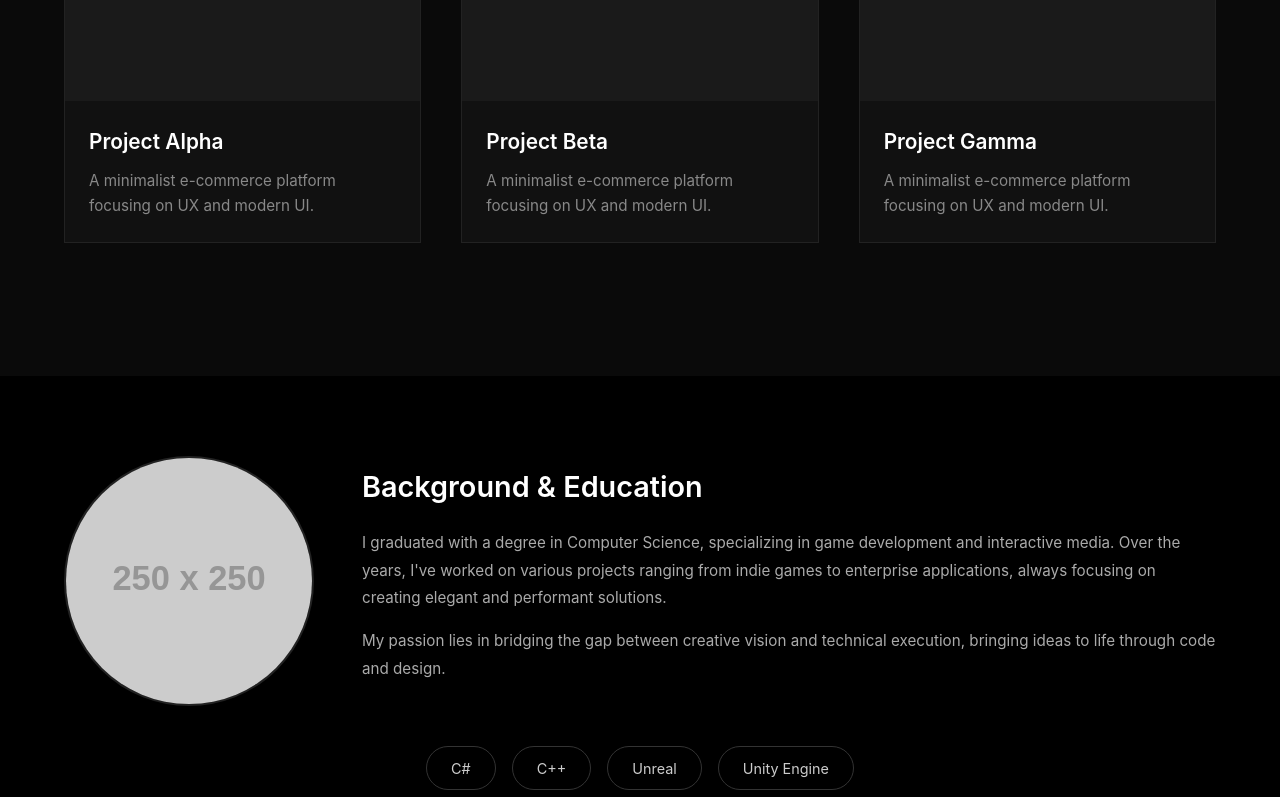
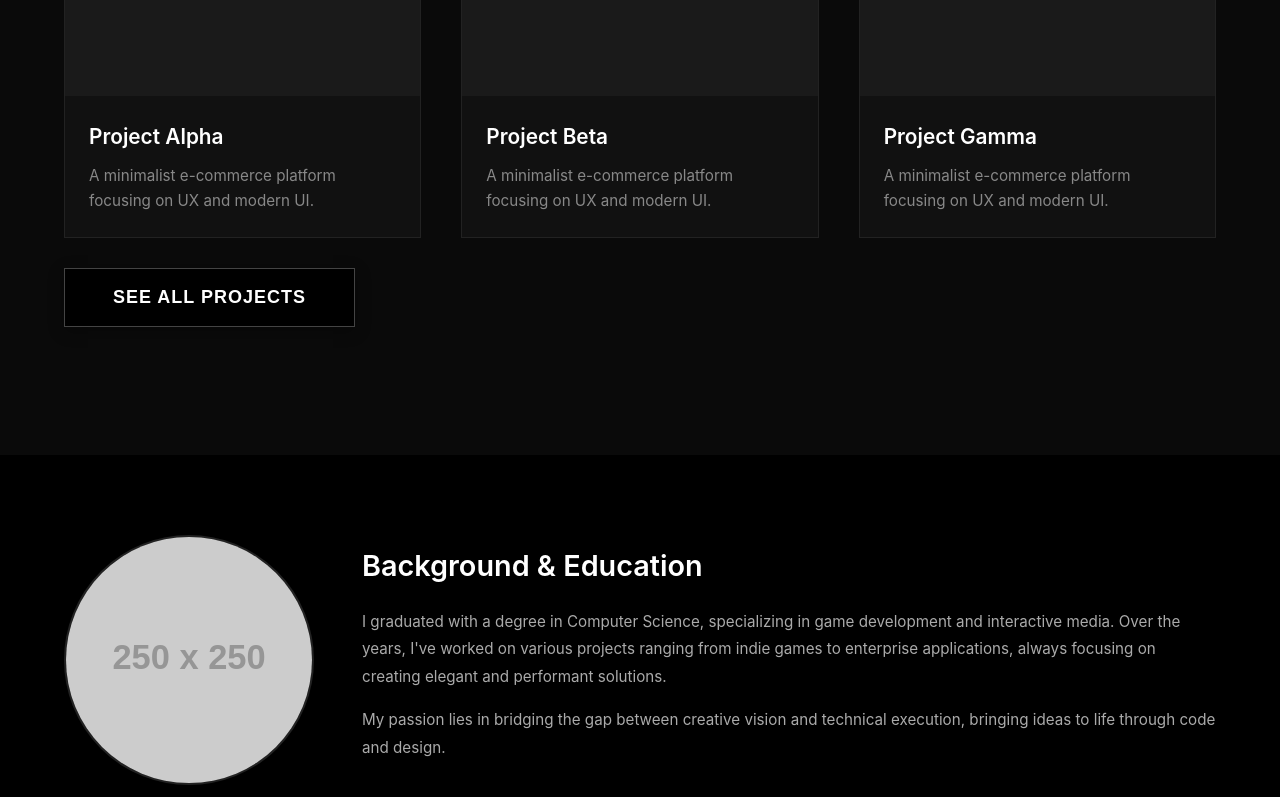
Before and after one commit to benflwrs/portfolio, a React (Create React App) app: page / in a window 1280 px wide. Shown: the part 1224-2021 px from the top of the page. Built offline with nearby package versions, Linux system fonts and the light colour scheme.

Commit message:
added button component

```diff
--- a/src/App.css
+++ b/src/App.css
@@ -10,6 +10,19 @@
             color: #fff;
             line-height: 1.6;
         }
+
+		.hor-display
+		{
+			display: block;
+			align-content: center;
+			align-items: center;
+			align-self: center;
+		}
+
+		.m-30px
+		{
+			margin-top: 30px;
+		}
 
         /* Navbar */
         nav {
--- a/src/App.tsx
+++ b/src/App.tsx
@@ -2,10 +2,8 @@ import React from 'react';
 import logo from './logo.svg';
 import './App.css';
 import Navbar from './components/NavBar/Navbar'; // Add this import
-//import './components/navbar/Navbar.css';
-
+import MainButton from './components/buttons/MainButton/MainButton'; // Add this import
 import ProjectCard from './components/projectcard/ProjectCard'; // Add this import
-//import './components/projectcard/ProjectCard.css';
 
 function App() {
 	return (
@@ -13,11 +11,13 @@ function App() {
 			<Navbar></Navbar>
 
 			<section id="about">
-        <img src="https://media.giphy.com/media/26tn33aiTi1jkl6H6/giphy.gif" alt="Background" className="bg-gif"/>
+				<img src="https://media.giphy.com/media/26tn33aiTi1jkl6H6/giphy.gif" alt="Background" className="bg-gif" />
 				<div className="about-content">
-            <h1>Hello, I'm a Designer</h1>
+					<h1>Hello, I'm a Programmer</h1>
 					<p>I create minimalist digital experiences that blend aesthetics with functionality. Specialized in web design, branding, and user interfaces.</p>
+
 				</div>
+
 			</section>
 
 			<section id="projects">
@@ -40,6 +40,9 @@ function App() {
 							description="A minimalist e-commerce platform focusing on UX and modern UI."
 						/>
 					</div>
+					<div className='hor-diplay m-30px'>
+						<MainButton> See all projects</MainButton>
+					</div>
 				</div>
 			</section>
 
@@ -47,7 +50,7 @@ function App() {
 				<div className="container">
 					<div className="background-content">
 						<div className="profile-image">
-                    <img src="https://via.placeholder.com/250" alt="Profile"/>
+							<img src="https://via.placeholder.com/250" alt="Profile" />
 						</div>
 						<div className="background-text">
 							<h2>Background & Education</h2>
@@ -71,22 +74,22 @@ function App() {
 						<div className="social-links">
 							<a href="https://github.com" target="_blank" aria-label="GitHub">
 								<svg viewBox="0 0 24 24" fill="currentColor">
-                            <path d="M12 0c-6.626 0-12 5.373-12 12 0 5.302 3.438 9.8 8.207 11.387.599.111.793-.261.793-.577v-2.234c-3.338.726-4.033-1.416-4.033-1.416-.546-1.387-1.333-1.756-1.333-1.756-1.089-.745.083-.729.083-.729 1.205.084 1.839 1.237 1.839 1.237 1.07 1.834 2.807 1.304 3.492.997.107-.775.418-1.305.762-1.604-2.665-.305-5.467-1.334-5.467-5.931 0-1.311.469-2.381 1.236-3.221-.124-.303-.535-1.524.117-3.176 0 0 1.008-.322 3.301 1.23.957-.266 1.983-.399 3.003-.404 1.02.005 2.047.138 3.006.404 2.291-1.552 3.297-1.23 3.297-1.23.653 1.653.242 2.874.118 3.176.77.84 1.235 1.911 1.235 3.221 0 4.609-2.807 5.624-5.479 5.921.43.372.823 1.102.823 2.222v3.293c0 .319.192.694.801.576 4.765-1.589 8.199-6.086 8.199-11.386 0-6.627-5.373-12-12-12z"/>
+									<path d="M12 0c-6.626 0-12 5.373-12 12 0 5.302 3.438 9.8 8.207 11.387.599.111.793-.261.793-.577v-2.234c-3.338.726-4.033-1.416-4.033-1.416-.546-1.387-1.333-1.756-1.333-1.756-1.089-.745.083-.729.083-.729 1.205.084 1.839 1.237 1.839 1.237 1.07 1.834 2.807 1.304 3.492.997.107-.775.418-1.305.762-1.604-2.665-.305-5.467-1.334-5.467-5.931 0-1.311.469-2.381 1.236-3.221-.124-.303-.535-1.524.117-3.176 0 0 1.008-.322 3.301 1.23.957-.266 1.983-.399 3.003-.404 1.02.005 2.047.138 3.006.404 2.291-1.552 3.297-1.23 3.297-1.23.653 1.653.242 2.874.118 3.176.77.84 1.235 1.911 1.235 3.221 0 4.609-2.807 5.624-5.479 5.921.43.372.823 1.102.823 2.222v3.293c0 .319.192.694.801.576 4.765-1.589 8.199-6.086 8.199-11.386 0-6.627-5.373-12-12-12z" />
 								</svg>
 							</a>
 							<a href="https://linkedin.com" target="_blank" aria-label="LinkedIn">
 								<svg viewBox="0 0 24 24" fill="currentColor">
-                            <path d="M19 0h-14c-2.761 0-5 2.239-5 5v14c0 2.761 2.239 5 5 5h14c2.762 0 5-2.239 5-5v-14c0-2.761-2.238-5-5-5zm-11 19h-3v-11h3v11zm-1.5-12.268c-.966 0-1.75-.79-1.75-1.764s.784-1.764 1.75-1.764 1.75.79 1.75 1.764-.783 1.764-1.75 1.764zm13.5 12.268h-3v-5.604c0-3.368-4-3.113-4 0v5.604h-3v-11h3v1.765c1.396-2.586 7-2.777 7 2.476v6.759z"/>
+									<path d="M19 0h-14c-2.761 0-5 2.239-5 5v14c0 2.761 2.239 5 5 5h14c2.762 0 5-2.239 5-5v-14c0-2.761-2.238-5-5-5zm-11 19h-3v-11h3v11zm-1.5-12.268c-.966 0-1.75-.79-1.75-1.764s.784-1.764 1.75-1.764 1.75.79 1.75 1.764-.783 1.764-1.75 1.764zm13.5 12.268h-3v-5.604c0-3.368-4-3.113-4 0v5.604h-3v-11h3v1.765c1.396-2.586 7-2.777 7 2.476v6.759z" />
 								</svg>
 							</a>
 							<a href="https://twitter.com" target="_blank" aria-label="Twitter">
 								<svg viewBox="0 0 24 24" fill="currentColor">
-                            <path d="M18.244 2.25h3.308l-7.227 8.26 8.502 11.24H16.17l-5.214-6.817L4.99 21.75H1.68l7.73-8.835L1.254 2.25H8.08l4.713 6.231zm-1.161 17.52h1.833L7.084 4.126H5.117z"/>
+									<path d="M18.244 2.25h3.308l-7.227 8.26 8.502 11.24H16.17l-5.214-6.817L4.99 21.75H1.68l7.73-8.835L1.254 2.25H8.08l4.713 6.231zm-1.161 17.52h1.833L7.084 4.126H5.117z" />
 								</svg>
 							</a>
 							<a href="mailto:hello@email.com" aria-label="Email">
 								<svg viewBox="0 0 24 24" fill="currentColor">
-                            <path d="M0 3v18h24v-18h-24zm6.623 7.929l-4.623 5.712v-9.458l4.623 3.746zm-4.141-5.929h19.035l-9.517 7.713-9.518-7.713zm5.694 7.188l3.824 3.099 3.83-3.104 5.612 6.817h-18.779l5.513-6.812zm9.208-1.264l4.616-3.741v9.348l-4.616-5.607z"/>
+									<path d="M0 3v18h24v-18h-24zm6.623 7.929l-4.623 5.712v-9.458l4.623 3.746zm-4.141-5.929h19.035l-9.517 7.713-9.518-7.713zm5.694 7.188l3.824 3.099 3.83-3.104 5.612 6.817h-18.779l5.513-6.812zm9.208-1.264l4.616-3.741v9.348l-4.616-5.607z" />
 								</svg>
 							</a>
 						</div>
--- a/src/components/NavBar/NavBar.tsx
+++ b/src/components/NavBar/NavBar.tsx
@@ -3,32 +3,33 @@ import React, { JSX, useEffect, useState } from 'react';
 const navItems: { id: string; label: string }[] = [
     { id: 'about', label: 'About' },
     { id: 'projects', label: 'Projects' },
-    { id: 'background', label: 'Background' },
-    { id: 'contact', label: 'Contact' },
+    { id: 'resume', label: 'Resume' },
+    //{ id: 'background', label: 'Background' },
+    //{ id: 'contact', label: 'Contact' },
 ];
 
 export default function Navbar(): JSX.Element {
     const [isOpen, setIsOpen] = useState(false);
     const [active, setActive] = useState<string>('');
 
-    useEffect(() => {
-        const onScroll = () => {
-            let current = '';
-            navItems.forEach(item => {
-                const el = document.getElementById(item.id);
-                if (!el) return;
-                const sectionTop = el.offsetTop;
-                if (window.pageYOffset >= sectionTop - 200) {
-                    current = item.id;
-                }
-            });
-            setActive(current);
-        };
+    //useEffect(() => {
+    //    const onScroll = () => {
+    //        let current = '';
+    //        navItems.forEach(item => {
+    //            const el = document.getElementById(item.id);
+    //            if (!el) return;
+    //            const sectionTop = el.offsetTop;
+    //            if (window.pageYOffset >= sectionTop - 200) {
+    //                current = item.id;
+    //            }
+    //        });
+    //        setActive(current);
+    //    };
 
-        window.addEventListener('scroll', onScroll, { passive: true });
-        onScroll();
-        return () => window.removeEventListener('scroll', onScroll);
-    }, []);
+    //    window.addEventListener('scroll', onScroll, { passive: true });
+    //    onScroll();
+    //    return () => window.removeEventListener('scroll', onScroll);
+    //}, []);
 
     const handleLinkClick = (e: React.MouseEvent<HTMLAnchorElement>, id: string) => {
         e.preventDefault();
--- /dev/null
+++ b/src/components/buttons/MainButton/MainButton.css
@@ -0,0 +1,80 @@
+.button {
+  position: relative;
+  padding: 18px 48px;
+  font-size: 18px;
+  font-weight: 600;
+  letter-spacing: 1px;
+  text-transform: uppercase;
+  color: #ffffff;
+  background: #000000;
+  border: 1px solid #444444;;
+  cursor: pointer;
+  overflow: hidden;
+  transition: all 0.4s cubic-bezier(0.4, 0, 0.2, 1);
+  box-shadow: 0 4px 15px rgba(0, 0, 0, 0.3);
+}
+
+.button::before {
+  content: '';
+  position: absolute;
+  top: 0;
+  left: -100%;
+  width: 100%;
+  height: 100%;
+  background: #ffffff;
+  transition: left 0.5s cubic-bezier(0.4, 0, 0.2, 1);
+  z-index: 0;
+}
+
+.button:hover::before {
+  left: 0;
+}
+
+.button:hover {
+  color: #000000;
+  border-color: white;
+  box-shadow: 0 8px 25px rgba(255, 255, 255, 0.2);
+  transform: translateY(-2px);
+}
+
+.button:active {
+  transform: translateY(0);
+  box-shadow: 0 2px 10px rgba(255, 255, 255, 0.1);
+}
+
+.button span {
+  position: relative;
+  z-index: 1;
+}
+
+/* Ripple effect */
+.button::after {
+  content: '';
+  position: absolute;
+  top: 50%;
+  left: 50%;
+  width: 0;
+  height: 0;
+  border-radius: 50%;
+  background: rgba(255, 255, 255, 0.3);
+  transform: translate(-50%, -50%);
+  transition: width 0.6s, height 0.6s;
+}
+
+.button:active::after {
+  width: 300px;
+  height: 300px;
+  transition: width 0s, height 0s;
+}
+
+.button:disabled {
+  opacity: 0.5;
+  cursor: not-allowed;
+}
+
+.button:disabled:hover {
+  color: #ffffff;
+  border-color: #ffffff;
+  box-shadow: 0 4px 15px rgba(0, 0, 0, 0.3);
+  transform: none;
+}
--- /dev/null
+++ b/src/components/buttons/MainButton/MainButton.html
@@ -0,0 +1,94 @@
+<!DOCTYPE html>
+<html lang="en">
+<head>
+    <meta charset="UTF-8">
+    <meta name="viewport" content="width=device-width, initial-scale=1.0">
+    <title>Monochrome Button</title>
+    <style>
+        body {
+            margin: 0;
+            padding: 0;
+            min-height: 100vh;
+            display: flex;
+            justify-content: center;
+            align-items: center;
+            background: linear-gradient(135deg, #1a1a1a 0%, #2d2d2d 100%);
+            font-family: -apple-system, BlinkMacSystemFont, 'Segoe UI', Roboto, Oxygen, Ubuntu, Cantarell, sans-serif;
+        }
+
+        .button {
+            position: relative;
+            padding: 18px 48px;
+            font-size: 18px;
+            font-weight: 600;
+            letter-spacing: 1px;
+            text-transform: uppercase;
+            color: #ffffff;
+            background: #000000;
+            border: 2px solid #ffffff;
+            cursor: pointer;
+            overflow: hidden;
+            transition: all 0.4s cubic-bezier(0.4, 0, 0.2, 1);
+            box-shadow: 0 4px 15px rgba(0, 0, 0, 0.3);
+        }
+
+        .button::before {
+            content: '';
+            position: absolute;
+            top: 0;
+            left: -100%;
+            width: 100%;
+            height: 100%;
+            background: #ffffff;
+            transition: left 0.5s cubic-bezier(0.4, 0, 0.2, 1);
+            z-index: 0;
+        }
+
+        .button:hover::before {
+            left: 0;
+        }
+
+        .button:hover {
+            color: #000000;
+            border-color: #ffffff;
+            box-shadow: 0 8px 25px rgba(255, 255, 255, 0.2);
+            transform: translateY(-2px);
+        }
+
+        .button:active {
+            transform: translateY(0);
+            box-shadow: 0 2px 10px rgba(255, 255, 255, 0.1);
+        }
+
+        .button span {
+            position: relative;
+            z-index: 1;
+        }
+
+        /* Ripple effect */
+        .button::after {
+            content: '';
+            position: absolute;
+            top: 50%;
+            left: 50%;
+            width: 0;
+            height: 0;
+            border-radius: 50%;
+            background: rgba(255, 255, 255, 0.3);
+            transform: translate(-50%, -50%);
+            transition: width 0.6s, height 0.6s;
+        }
+
+        .button:active::after {
+            width: 300px;
+            height: 300px;
+            transition: width 0s, height 0s;
+        }
+    </style>
+</head>
+<body>
+    <button class="button">
+        <span>Click Me</span>
+    </button>
+</body>
+</html>
--- /dev/null
+++ b/src/components/buttons/MainButton/MainButton.tsx
@@ -0,0 +1,28 @@
+import React from 'react';
+import './MainButton.css';
+
+interface MainButtonProps {
+  children?: React.ReactNode;
+  onClick?: () => void;
+  disabled?: boolean;
+  className?: string;
+}
+
+const MainButton: React.FC<MainButtonProps> = ({
+  children = 'Click Me',
+  onClick,
+  disabled = false,
+  className = '',
+}) => {
+  return (
+    <button
+      className={`button ${className}`}
+      onClick={onClick}
+      disabled={disabled}
+    >
+      <span>{children}</span>
+    </button>
+  );
+};
+
+export default MainButton;
```
Lines whose indentation alone changed are shown as unchanged.
